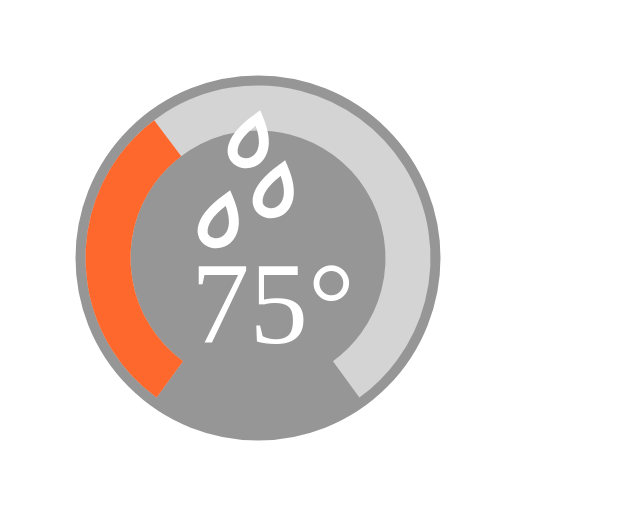
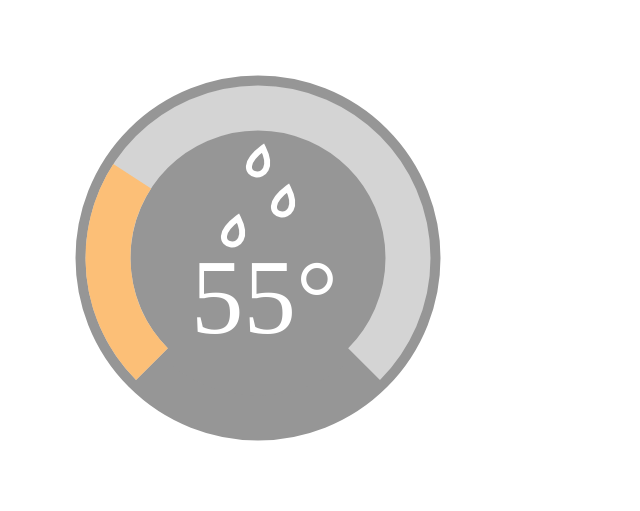
Before and after one commit to stimko/thermo, a plain HTML site: page index.html in a window 1280 px wide. Shown: the whole page, without its empty margins (0-640 px from the left). Drawn offline with Linux system fonts and the light colour scheme; a web font is replaced by a local one.

Commit message:
layout updates

```diff
--- a/javascripts/app.js
+++ b/javascripts/app.js
@@ -5,8 +5,8 @@ var canvas = document.getElementById('thermometer'),
     degreeElement = document.getElementById('degrees'),
     centerX = canvas.width / 2,
     centerY = canvas.height / 2,
-    initialAngle = 0.7 * Math.PI,
-    endingAngle = 0.3 * Math.PI;
+    initialAngle = 0.75 * Math.PI,
+    endingAngle = 0.25 * Math.PI;
 
 function drawMercury(degrees) {
   var angle = initialAngle,
@@ -63,7 +63,7 @@ function drawBackDrop() {
   context.stroke();
 }
 function init() {
-  thermometer.start(75);
+  thermometer.start(55);
   requestNextAnimationFrame(animate);
 }
 init();
--- a/javascripts/conditions.js
+++ b/javascripts/conditions.js
@@ -1,22 +1,25 @@
 Conditions = {
   "rain": function(){
-    context.lineWidth = 10;
+    context.lineWidth = 6;
     context.strokeStyle = 'white';
     context.beginPath();
-    context.moveTo(275, 160);
-    context.bezierCurveTo(205, 210, 305, 230, 275, 160);
+    context.moveTo(280, 180);
+    context.bezierCurveTo(240, 210, 300, 220, 280, 180);
     context.closePath();
     context.stroke();
     context.beginPath();
-    context.moveTo(220, 190);
-    context.bezierCurveTo(150, 240, 250, 260, 220, 190);
+    context.moveTo(230, 210);
+    context.bezierCurveTo(190, 240, 250, 250, 230, 210);
     context.closePath();
     context.stroke();
     context.beginPath();
-    context.moveTo(250, 110);
-    context.bezierCurveTo(180, 160, 280, 180, 250, 110);
+    context.moveTo(255, 140);
+    context.bezierCurveTo(215, 170, 275, 180, 255, 140);
     context.closePath();
     context.stroke();
-  }
-
+  },
+  "cloudy": function(){},
+  "sunny": function(){},
+  "partly cloudy": function(){},
+  "snow": function(){}
 }
--- a/styles/thermo.css
+++ b/styles/thermo.css
@@ -3,7 +3,7 @@ body {
 }
 
 #degrees {
-  font-size: 117px;
+  font-size: 105px;
   font-family: "Duru Sans";
   position: absolute;
   top: 237px;
```
